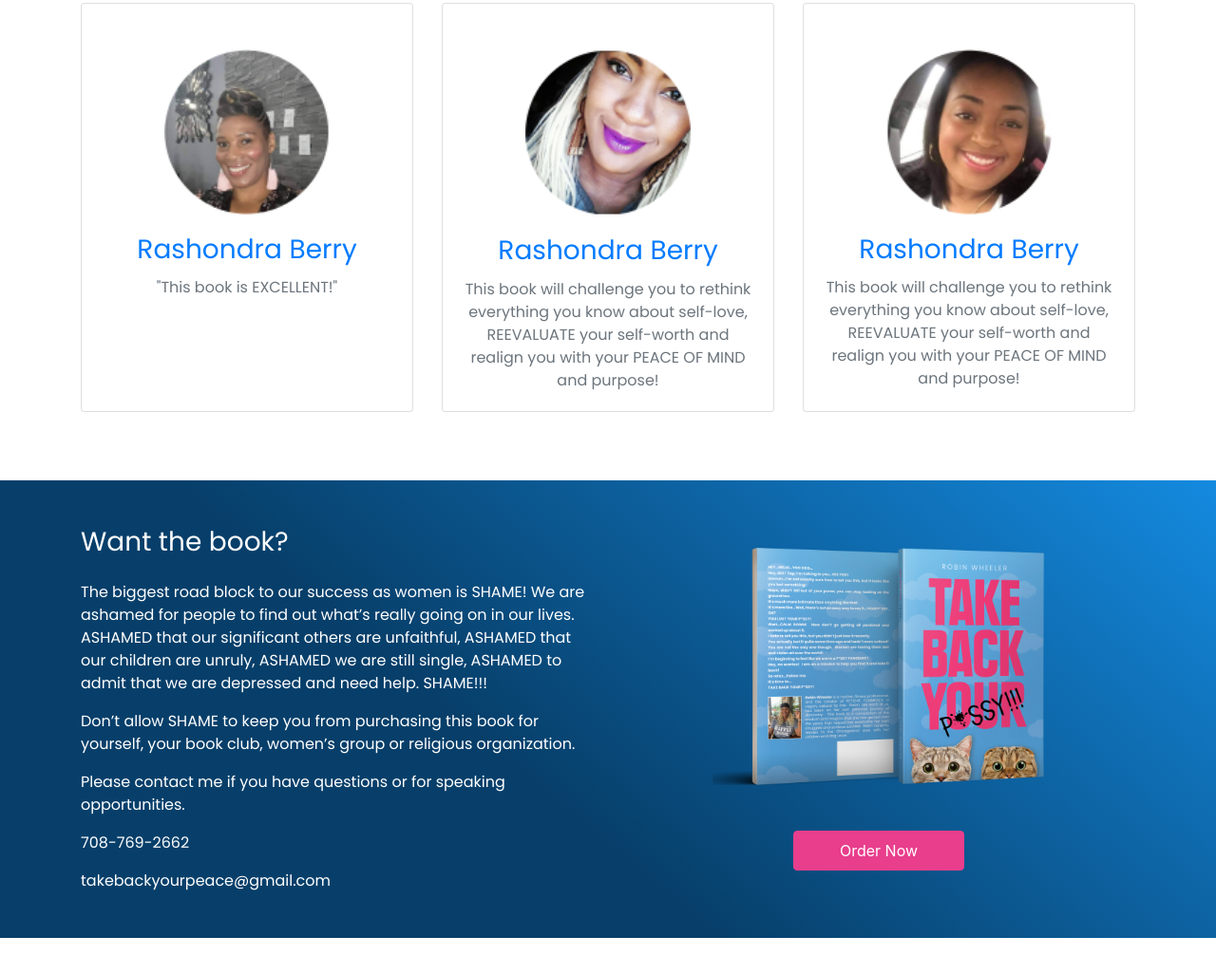
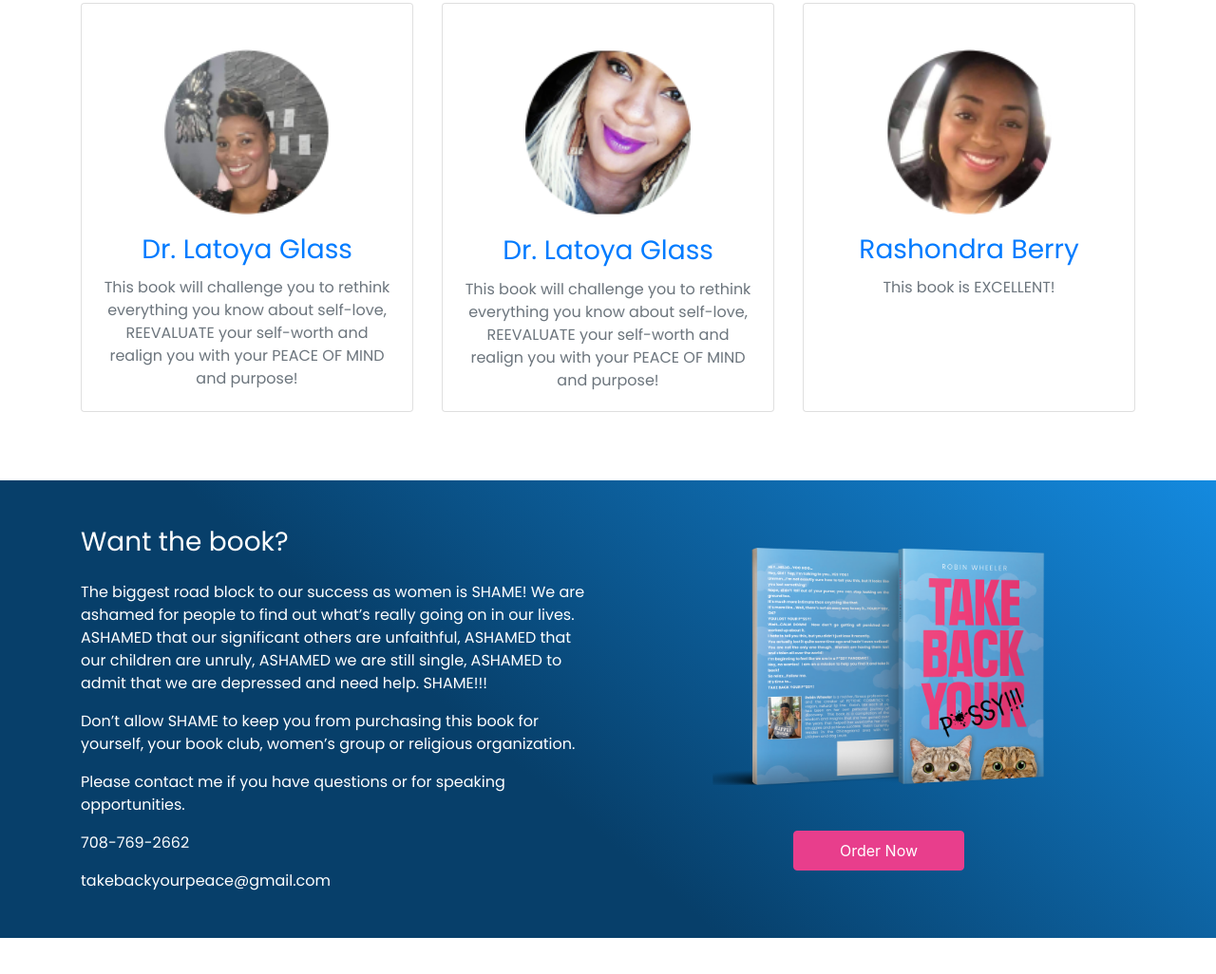
Before and after one commit to Kujtapp/Rob, a plain HTML site: page index.html in a window 1280 px wide. Shown: the part 1551-2577 px from the top of the page at 95% size. Drawn offline with nearby package versions, Linux system fonts and the light colour scheme.

Commit message:
Review Fixed

```diff
--- a/index.html
+++ b/index.html
@@ -89,8 +89,8 @@
                     <div class="card h-100">
                         <img src="Images/Rashondra Berry.png" class="card-img-top w-50 mx-auto mt-5" alt="Ian-placeholder">
                         <div class="card-body">
-                            <h3 class="card-title text-center text-primary">Rashondra Berry</h3>
-                            <p class="card-text text-center text-secondary">"This book is EXCELLENT!"</p>
+                            <h3 class="card-title text-center text-primary">Dr. Latoya Glass</h3>
+                            <p class="card-text text-center text-secondary">This book will challenge you to rethink everything you know about self-love, REEVALUATE your self-worth and realign you with your PEACE OF MIND and purpose!</p>
                         </div>
                     </div>
                 </div>
@@ -99,7 +99,7 @@
                     <div class="card h-100">
                         <img src="Images/Rashondra Berry1.png" class="card-img-top w-50 mx-auto mt-5" alt="Jana-placeholder">
                         <div class="card-body">
-                            <h3 class="card-title text-center text-primary">Rashondra Berry</h3>
+                            <h3 class="card-title text-center text-primary">Dr. Latoya Glass</h3>
                             <p class="card-text text-center text-secondary">This book will challenge you to rethink everything you know about self-love, REEVALUATE your self-worth and realign you with your PEACE OF MIND and purpose!</p>
                         </div>
                     </div>
@@ -110,7 +110,7 @@
                         <img src="Images/Rashondra Berry2.png" class="card-img-top w-50 mx-auto mt-5" alt="Matt-placeholder">
                         <div class="card-body">
                             <h3 class="card-title text-center text-primary">Rashondra Berry</h3>
-                            <p class="card-text text-center text-secondary">This book will challenge you to rethink everything you know about self-love, REEVALUATE your self-worth and realign you with your PEACE OF MIND and purpose!</p>
+                            <p class="card-text text-center text-secondary">This book is EXCELLENT!</p>
                         </div>
                     </div>
                 </div>
```
